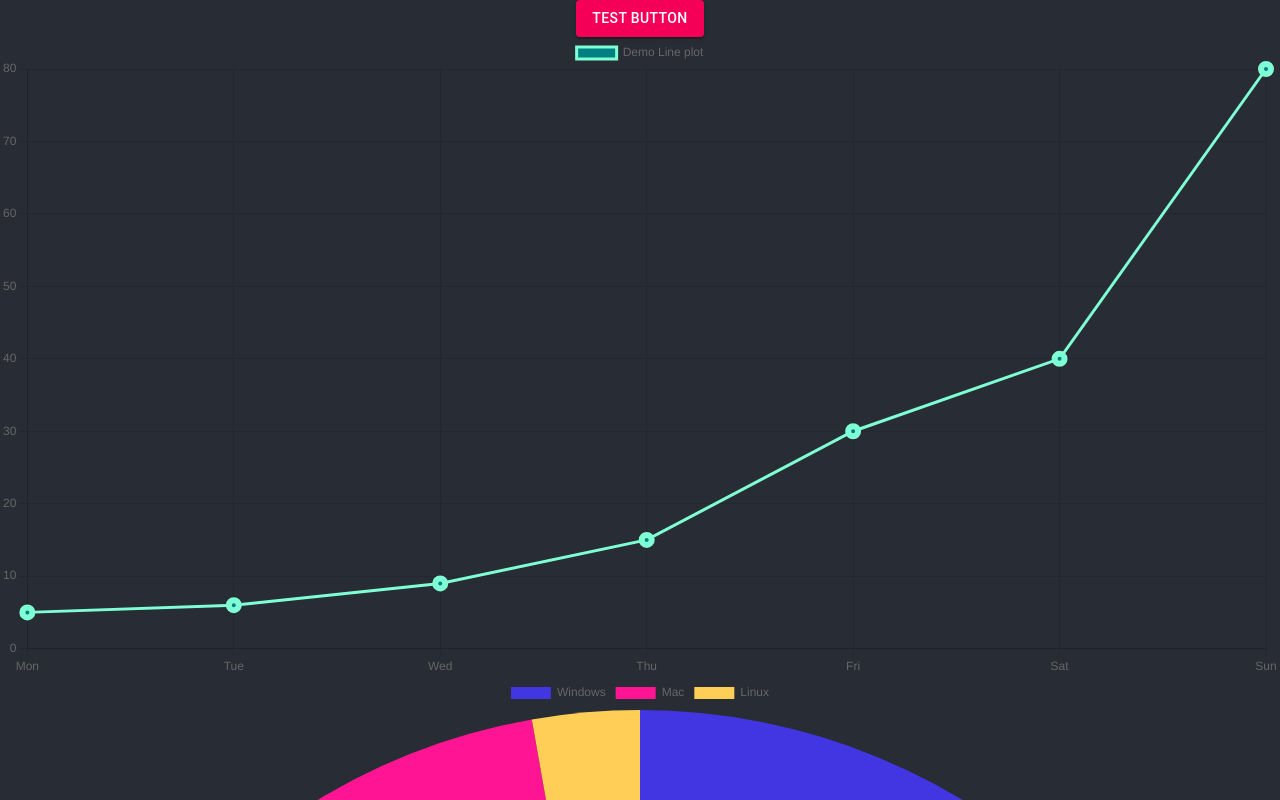
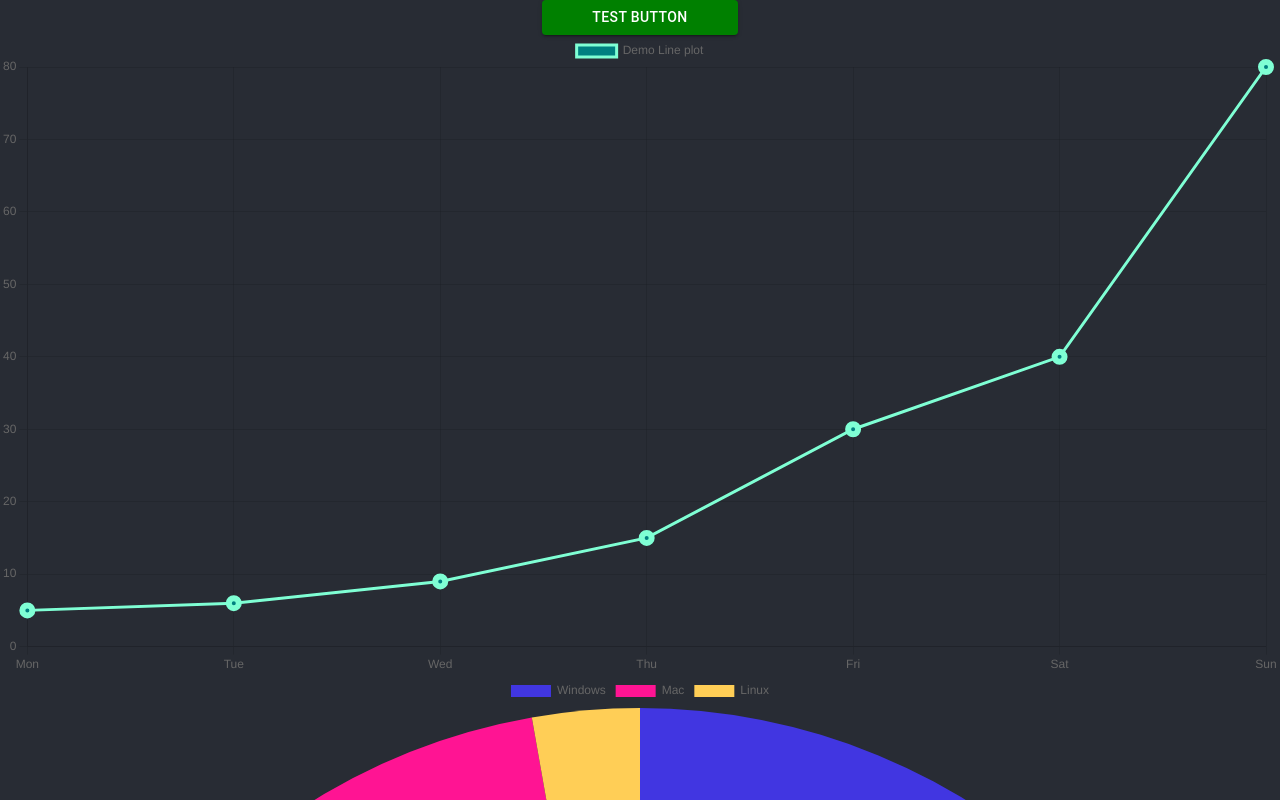
Before and after one commit to s-yoshiii/chartjs-tutrial, a React (Create React App) app: page / in a window 1280 px wide. Shown: the top 800 px of the page. Built offline with nearby package versions, Linux system fonts and the light colour scheme.

Commit message:
makeStyles

```diff
--- a/src/components/MaterialUI.tsx
+++ b/src/components/MaterialUI.tsx
@@ -1,10 +1,16 @@
-import { Button } from "@material-ui/core";
+import { Button, makeStyles } from "@material-ui/core";
 import React, { FC } from "react";
-
+const useStyles = makeStyles({
+  btnStyle: {
+    background: "green",
+    padding: "5px 50px",
+  },
+});
 const MaterialUI: FC = () => {
+  const classes = useStyles();
   return (
     <div>
-      <Button variant="contained" color="secondary">
+      <Button className={classes.btnStyle} variant="contained" color="primary">
         Test Button
       </Button>
     </div>
```
